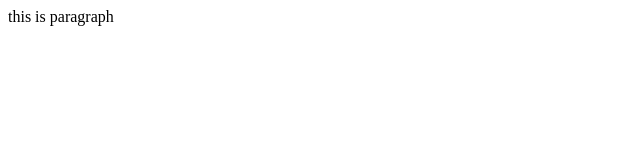
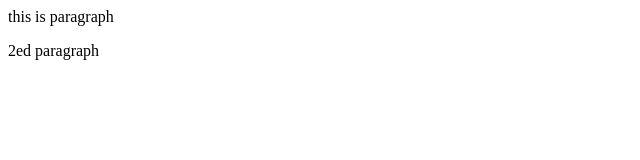
Before and after one commit to Guheshp/file, a plain HTML site: page index.html in a window 1280 px wide. Shown: the full height of the page, 0-640 px from the left. Drawn offline with Linux system fonts and the light colour scheme.

Commit message:
adding 1.html

```diff
--- a/index.html
+++ b/index.html
@@ -1 +1,2 @@
 <p>this is paragraph</p>
+<p>2ed paragraph</p>
```
Also changed, not shown: 1.html (added, +1 -0 lines).
